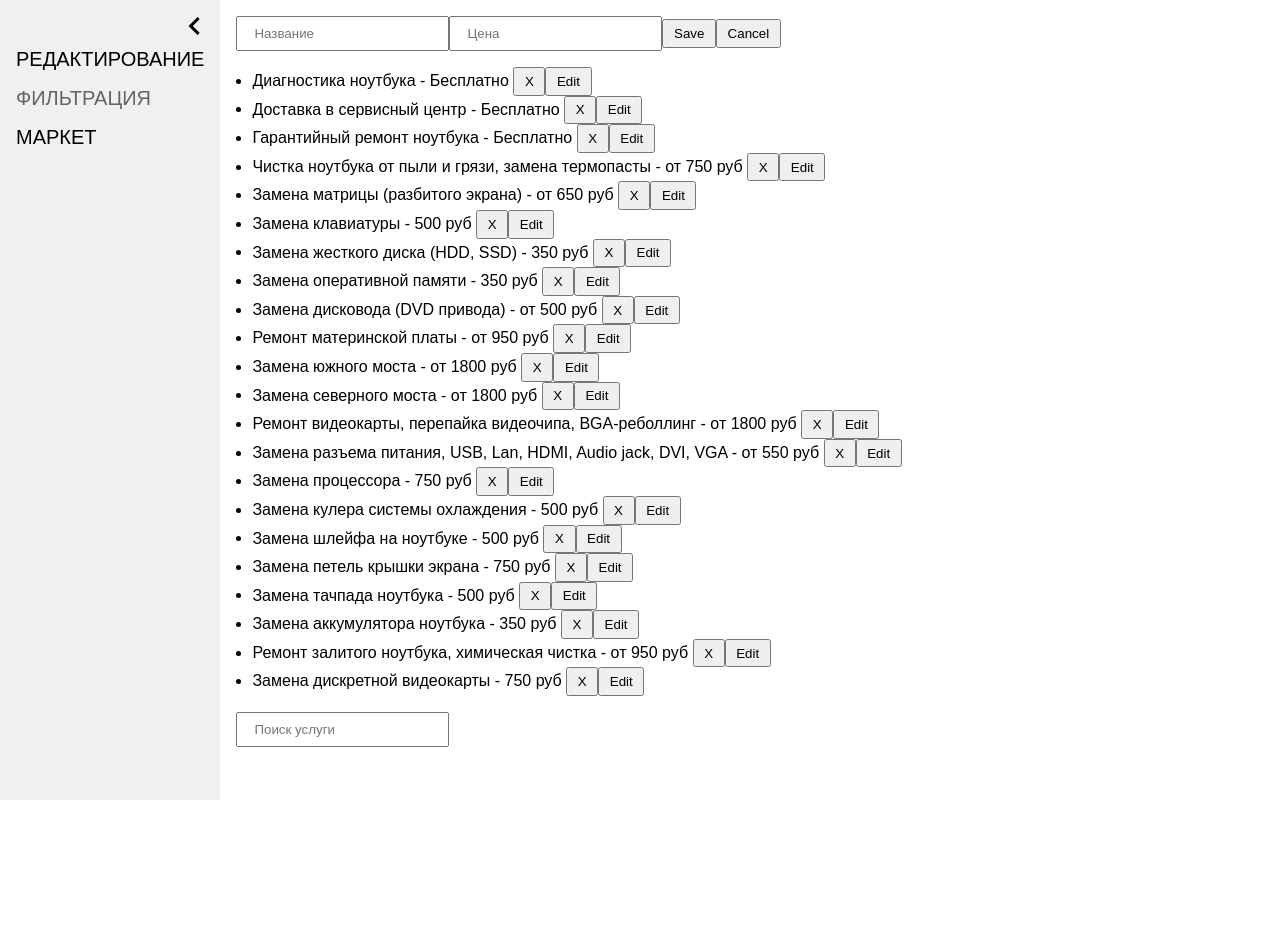
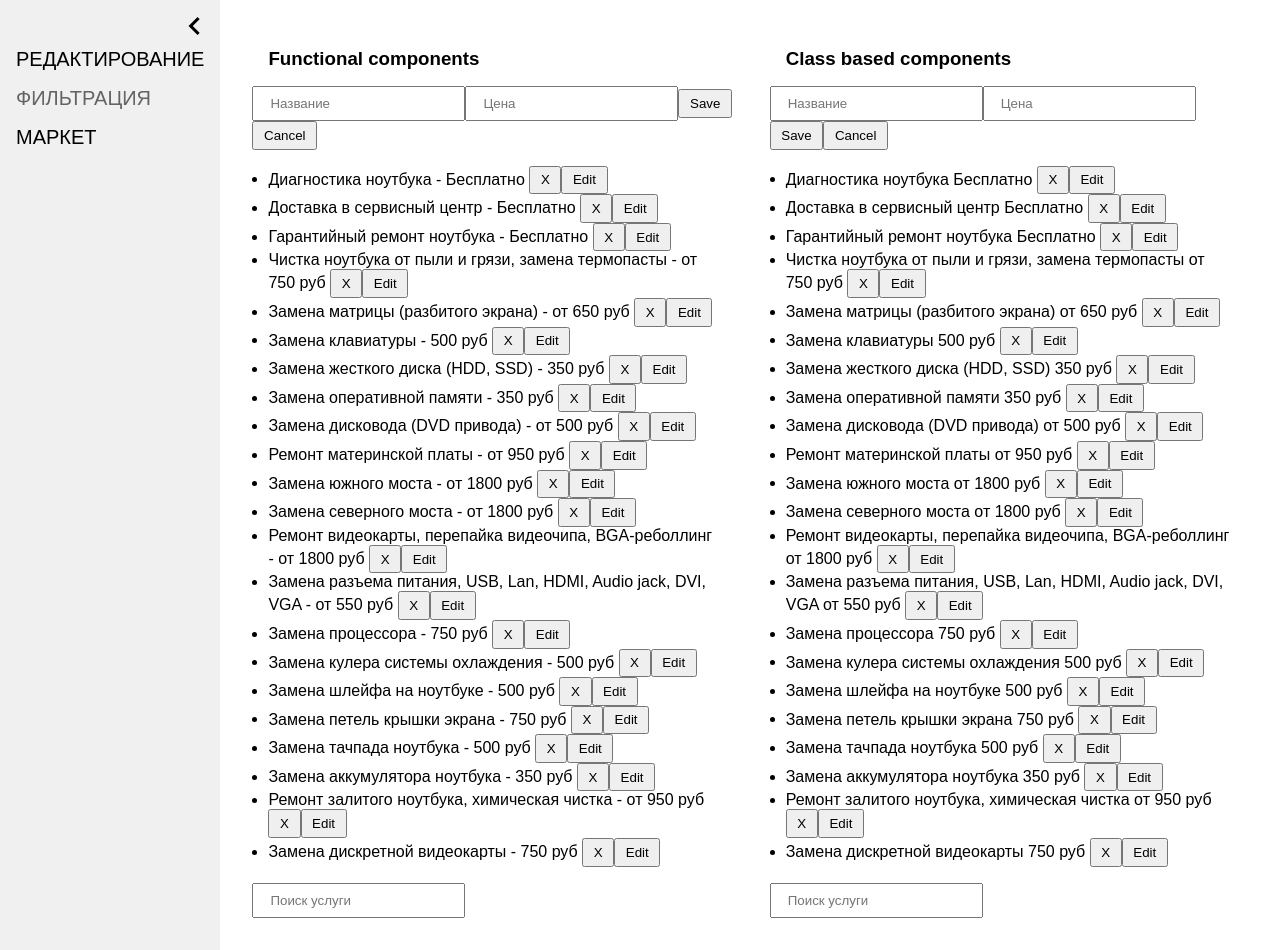
Before and after one commit to NazarovAn/ra-hw-10, a React (Create React App) app: page /second in a window 1280 px wide. Before the commit the page ends 800 px from the top, so only its background shows below. Built offline with nearby package versions, Linux system fonts and the light colour scheme.

Commit message:
Second task class based filter done

```diff
--- a/src/components/HW-10.2/Filter.css
+++ b/src/components/HW-10.2/Filter.css
@@ -9,3 +9,11 @@
 .services_button {
   padding: .3rem .6rem;
 }
+
+.flex {
+  display: flex;
+}
+
+.flex_column {
+  max-width: 550px;
+}
--- a/src/components/HW-10.2/Filter.js
+++ b/src/components/HW-10.2/Filter.js
@@ -3,20 +3,28 @@ import './Filter.css';
 import ServiceAdd from './components/ServiceAdd';
 import ServiceList from './components/ServiceList';
 import ServiceFilter from './components/ServiceFilter';
-// import ServiceAddClassBased from './components/ServiceAddClassBased';
-// import ServiceListClassBased from './components/ServiceListClassBased';
+import ServiceAddClassBased from './components/ServiceAddClassBased';
+import ServiceListClassBased from './components/ServiceListClassBased';
+import ServiceFilterClassBased from './components/ServiceFilterClassBased';
 import store from './store/store';
 import { Provider } from 'react-redux';
 
 export default function Filter() {
   return (
     <Provider store={ store }>
-      <div className="pd_1">
-        <ServiceAdd />
-        <ServiceList />
-        {/* <ServiceAddClassBased />
-        <ServiceListClassBased /> */}
-        <ServiceFilter />
+      <div className="pd_1 flex">
+        <div className="pd_1 flex_column">
+          <h3 className="pd_1">Functional components</h3>
+          <ServiceAdd />
+          <ServiceList />
+          <ServiceFilter />
+        </div>
+        <div className="pd_1 flex_column">
+          <h3 className="pd_1">Class based components </h3>
+          <ServiceAddClassBased />
+          <ServiceListClassBased />
+          <ServiceFilterClassBased />
+        </div>
       </div>
     </Provider>
   )
--- a/src/components/HW-10.2/components/ServiceAddClassBased.js
+++ b/src/components/HW-10.2/components/ServiceAddClassBased.js
@@ -35,8 +35,8 @@ class ServiceAddClassBased extends Component {
     const { item } = this.props;
     return (
     <form onSubmit={ this.handleSubmit }>
-      <input className="services_input" name='name' onChange={ this.handleChange } value={ item.name } />
-      <input className="services_input" name='price' onChange={ this.handleChange } value={ item.price } />
+      <input className="services_input" name='name' onChange={ this.handleChange } placeholder="Название" value={ item.name } />
+      <input className="services_input" name='price' onChange={ this.handleChange } placeholder="Цена" value={ item.price } />
       <button className="services_button" type='submit'>Save</button>
       <button className="services_button" type='submit' onClick={ this.handleCancel }>Cancel</button>
     </form>
--- /dev/null
+++ b/src/components/HW-10.2/components/ServiceFilterClassBased.js
@@ -0,0 +1,62 @@
+import React, { Component } from 'react';
+import PropTypes from 'prop-types';
+import { connect } from 'react-redux';
+import { filterServices, clearFilter, updateFilteredList } from '../actions/actionCreators';
+
+class ServiceFilterClassBased extends Component {
+  constructor(props) {
+    super(props);
+    this.delayTimer = null;
+  }
+
+  handleChange = (event) => {
+    const criteria = event.target.value;
+    clearTimeout(this.delayTimer);
+
+    if (criteria.length > 0) {
+      this.delayTimer = setTimeout(() => this.props.onFilter(event.target.value, this.props.initialList), 500);
+    } else {
+      this.props.onClear();
+    }
+  }
+
+  componentDidUpdate() {
+    this.props.onUpdate(this.props.initialList, this.props.isFiltered);
+  }
+
+  render() {
+    return (
+      <input className="services_input" placeholder="Поиск услуги" onChange={ this.handleChange } />
+    )
+  }
+}
+
+ServiceFilterClassBased.propTypes = {
+  initialList: PropTypes.array.isRequired,
+  isFiltered: PropTypes.bool.isRequired,
+  onFilter: PropTypes.func.isRequired,
+  onClear: PropTypes.func.isRequired,
+  onUpdate: PropTypes.func.isRequired,
+}
+
+const mapStateToProps = (state) => ({
+  initialList: state.serviceList,
+  isFiltered: state.serviceFilter.isFiltered,
+});
+
+const mapDispatchToProps = (dispatch) => {
+  return {
+    onFilter: (value, list) => dispatch(filterServices(value, list)),
+    onClear: () => dispatch(clearFilter()),
+    onUpdate: (list, isFiltered) => {
+      if (isFiltered) {
+        dispatch(updateFilteredList(list));
+      }
+    }
+  }
+}
+
+export default connect(
+  mapStateToProps,
+  mapDispatchToProps
+)(ServiceFilterClassBased);
--- a/src/components/HW-10.2/components/ServiceList.js
+++ b/src/components/HW-10.2/components/ServiceList.js
@@ -6,7 +6,6 @@ import {
   changeServiceField,
   clearServiceField,
   clearEditedServiceId,
-  // removeFromFilteredList
 } from '../actions/actionCreators';
 
 export default function ServiceList() {
--- a/src/components/HW-10.2/components/ServiceListClassBased.js
+++ b/src/components/HW-10.2/components/ServiceListClassBased.js
@@ -1,7 +1,13 @@
 import React, { Component } from 'react';
 import PropTypes from 'prop-types';
 import { connect } from 'react-redux';
-import { removeService, getEditedServiceId, changeServiceField, clearServiceField, clearEditedServiceId } from '../actions/actionCreators';
+import {
+  removeService,
+  getEditedServiceId,
+  changeServiceField,
+  clearServiceField,
+  clearEditedServiceId
+} from '../actions/actionCreators';
 
 class ServiceListClassBased extends Component {
   handleRemove = (id) => {
@@ -16,11 +22,12 @@ class ServiceListClassBased extends Component {
   }
 
   render() {
-    const { items } = this.props;
+    const { items, filteredList, isFiltered } = this.props;
+    const displayedList = isFiltered ? filteredList : items;
 
     return (
       <ul className="pd_1" >
-        {items.map((service) => {
+        {displayedList.map((service) => {
           const { id, name, price } = service;
           return (
             <li key={ id }>
@@ -47,6 +54,8 @@ ServiceListClassBased.propTypes = {
 const mapStateToProps = (state) => ({
   items: state.serviceList,
   editedServiceId: state.serviceEdit,
+  filteredList: state.serviceFilter.filteredList,
+  isFiltered: state.serviceFilter.isFiltered,
 });
 
 const mapDispatchToProps = (dispatch) => {
```
Also changed, not shown: 1 other file (tests, documents, lock files or other folders).
